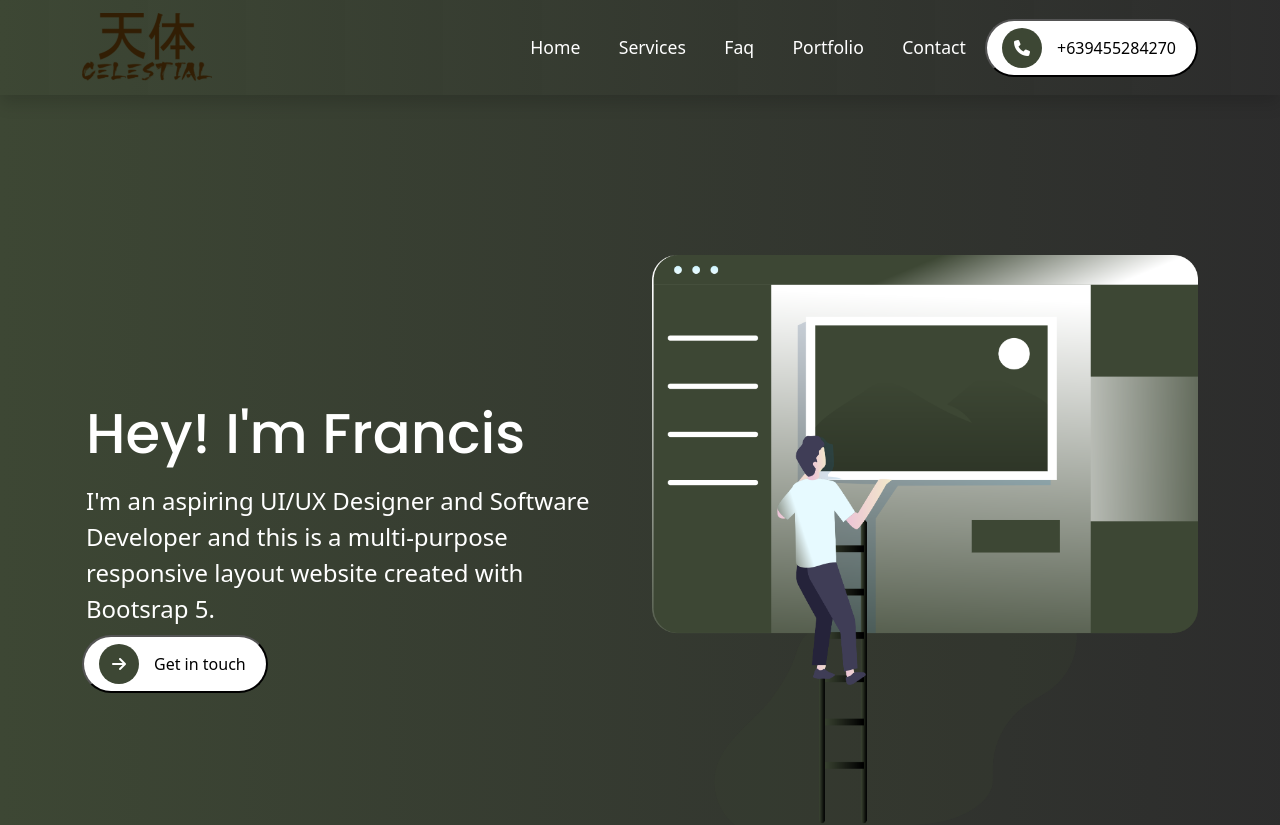
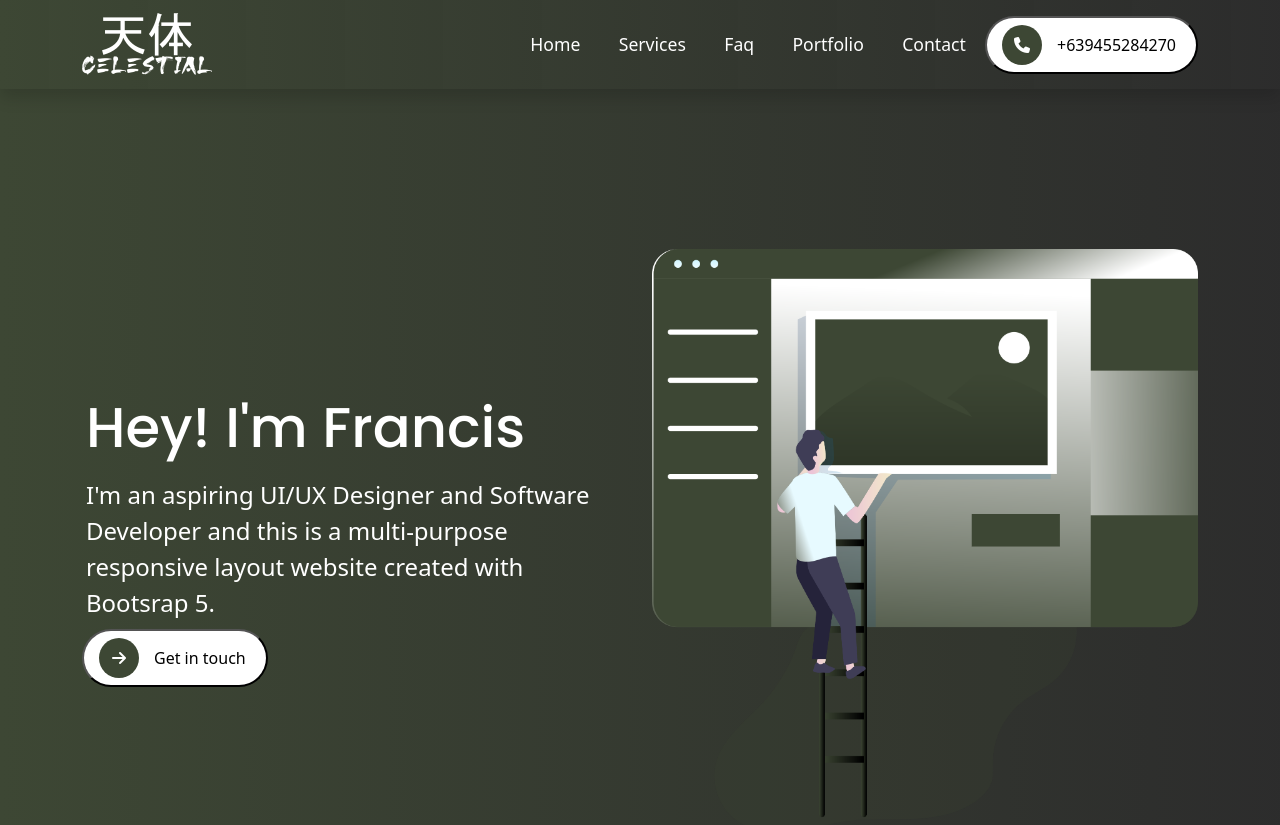
Before and after one commit to euliciiis/Frontend-Protfolio-2023, a website: page index.html in a window 1280 px wide. Shown: the top 825 px of the page. Drawn offline with nearby package versions, Linux system fonts and the light colour scheme.

Commit message:
Updated logo

```diff
--- a/index.html
+++ b/index.html
@@ -17,7 +17,7 @@
   <nav id="navbar" class="navbar navbar-expand-lg menu shadow sticky-top">
     <div class="container">
       <a class="navbar-brand" href="#home">
-        <img src="images/logo/g883.png" alt="">
+        <img src="images/logo/tentai.png" alt="">
       </a>
       <button class="navbar-toggler navbar-dark" type="button" data-bs-toggle="collapse" data-bs-target="#navbarNav"
         aria-controls="navbarNav" aria-expanded="false" aria-label="Toggle navigation">
```
Also changed, not shown: images/logo/tentai.png (added).
